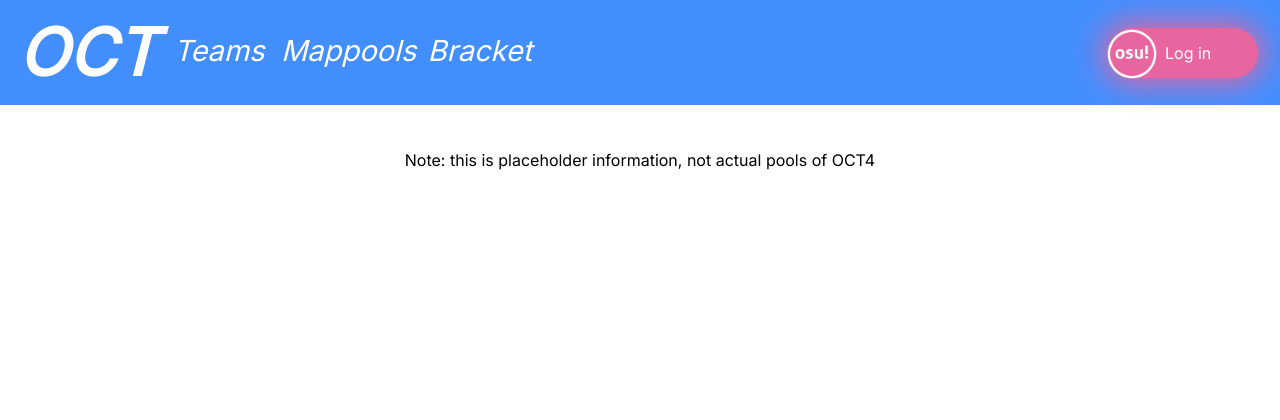
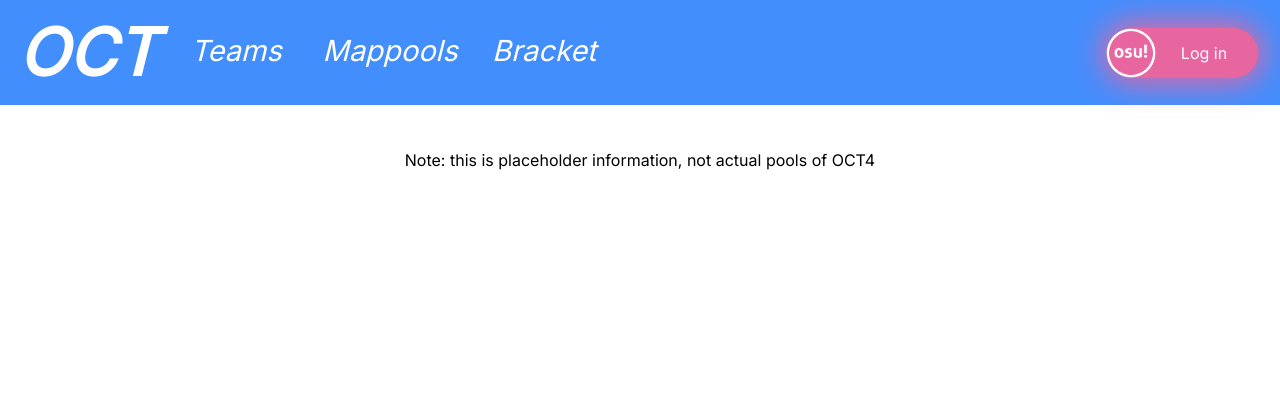
Before and after one commit to Sheppsu/oct-site, a Django app: template oct/templates/tournament/mappools.html in a window 1280 px wide. Shown: the top 420 px of the page. Run offline with Django 4.2, Linux system fonts and the light colour scheme; the template is opened without the code that fills it, so the values that code supplies are empty; parts of the project's set-up code (start-up, migrations or seed data) failed here and were passed over.

Commit message:
improve header

```diff
--- a/oct/static/css/main.css
+++ b/oct/static/css/main.css
@@ -123,7 +123,7 @@ footer {
 
 .header-text {
     text-align: center;
-    color: white;
+    color: inherit;
     font-size: 29px;
     font-style: italic;
     font-family: 'Inter', sans-serif;
@@ -132,17 +132,13 @@ footer {
     transition: color 0.3s ease;
 }
 
-.header-text:hover {
-    color: #454343;
-}
-
 .header-title {
     text-align: center;
     font-family: 'Inter', sans-serif;
     font-weight: 800;
     font-style: italic;
     font-size: 65px;
-    color: white;
+    color: inherit;
     margin: 0;
     margin-left: 15px;
     transition: color 0.3s ease;
@@ -162,6 +158,11 @@ footer {
     width: 100%;
     height: 100%;
     padding: 10px 0;
+    color: white;
+}
+
+.header-link-container:hover {
+    color: #454343;
 }
 
 .header-link {
@@ -169,10 +170,21 @@ footer {
 }
 
 .login-box {
-    width: 150px;
+    width: 100%;
     height: 50px;
     background-color: var(--bg-color2);
     border-radius: 50px;
+}
+
+.login-text {
+    width: 100%;
+    height: 100%;
+    margin-top: 25px;
+    text-align: center;
+    color: white;
+    overflow: hidden;
+    text-overflow: ellipsis;
+    white-space: nowrap;
 }
 
 .osu-logo {
--- a/oct/templates/base.html
+++ b/oct/templates/base.html
@@ -19,33 +19,33 @@
 <body style="margin: 0px;">
     <table class="header">
         <tr>
-            <td>
+            <td style="width: 150px;">
                 <a class="header-link prevent-select" href="{% url 'index' %}"><div class="header-link-container">
                     <h1 class="header-title">OCT</h1>
                 </div></a>
             </td>
-            <td id="teams" class="header-block prevent-select" style="width: 10%;">
+            <td id="teams" class="header-block prevent-select" style="width: 150px;">
                 <a class="header-link" href="{% url 'teams' %}"><div class="header-link-container">
                     <p class="header-text">Teams</p>
                 </div></a>
             </td>
-            <td id="mappools" class="header-block prevent-select" style="width: 10%;">
+            <td id="mappools" class="header-block prevent-select" style="width: 150px;">
                 <a class="header-link" href="{% url 'mappools' %}"><div class="header-link-container">
                     <p class="header-text">Mappools</p>
                 </div></a>
             </td>
-            <td id="bracket" class="header-block prevent-select" style="width: 10%;">
+            <td id="bracket" class="header-block prevent-select" style="width: 150px;">
                 <a class="header-link" href="{% url 'bracket' %}"><div class="header-link-container">
                     <p class="header-text">Bracket</p>
                 </div></a>
             </td>
-            <td style="width: 60%;"></td>
-            <td class="header-block prevent-select" style="padding-right: 20px;">
+            <td style="width: calc(100% - 770px;);"></td>
+            <td class="header-block prevent-select" style="padding-right: 20px; width:150px;">
                 <a href="{% if not is_logged_in %}{{ login_url }}{% else %}{% url 'dashboard' %}{% endif %}">
                     <div class="login-box shadow">
-                        <table style="width: 150px; height: 50px;">
+                        <table style="width: 100%; height: 50px;">
                             <tr>
-                                <td style="width: 50px; height: 50px;">
+                                <td style="width: 50px; height: 50px; padding: 0;">
                                     {% if is_logged_in %}
                                     <img src="{{ avatar_url }}" alt="avatar" class="osu-logo">
                                     {% else %}
@@ -53,9 +53,9 @@
                                     {% endif %}
                                 </td>
                                 <td>
-                                    <div style="width: 100%; height: 100%;">
-                                        <p style="color: white; margin-top: 25px;">
-                                            {% if is_logged_in %}{{ short_username }}{% else %}Log in{% endif %}
+                                    <div style="width: calc(100% - 10px); height: 100%;">
+                                        <p class="login-text">
+                                            {% if is_logged_in %}{{ username }}{% else %}Log in{% endif %}
                                         </p>
                                     </div>
                                 </td>
--- a/oct/templates/tournament/mappools.html
+++ b/oct/templates/tournament/mappools.html
@@ -80,4 +80,3 @@
     {% endfor %}
 </div>
 {% endblock body %}
-{% block headerid %}mappools{% endblock headerid %}
```
